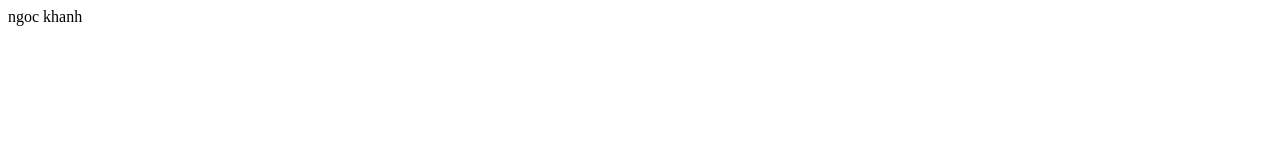
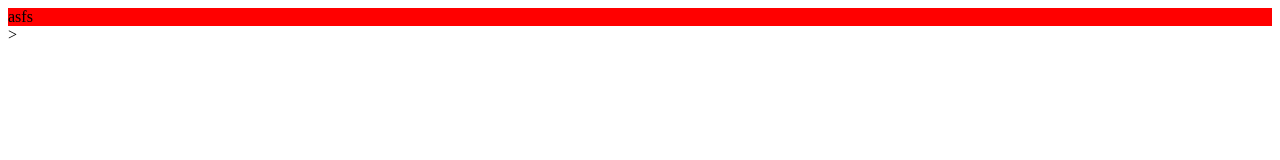
Before and after one commit to ngockhanh123/baitaplon, a plain HTML site: page index.html in a window 1280 px wide. Drawn offline with Linux system fonts and the light colour scheme.

Commit message:
Modi: div in index.html

```diff
--- a/index.html
+++ b/index.html
@@ -8,7 +8,9 @@
 </head>
 
 <body>
-    ngoc khanh
+    <div style="background-color: red;">
+        asfs
+    </div>>
 </body>
 
 </html>
```
